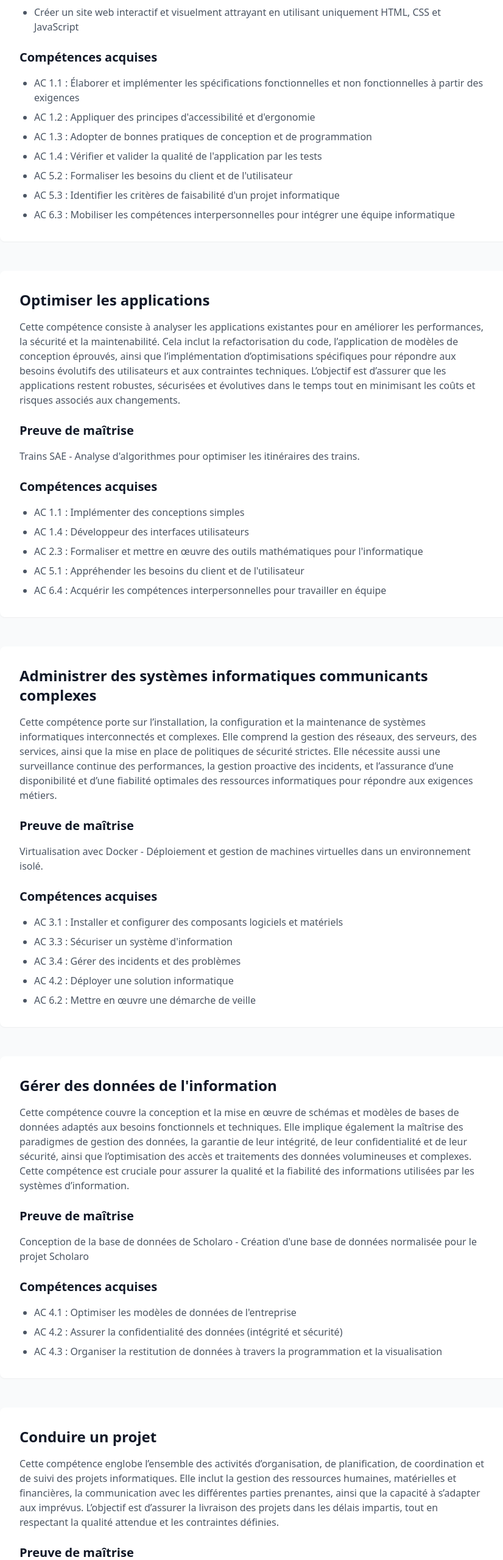
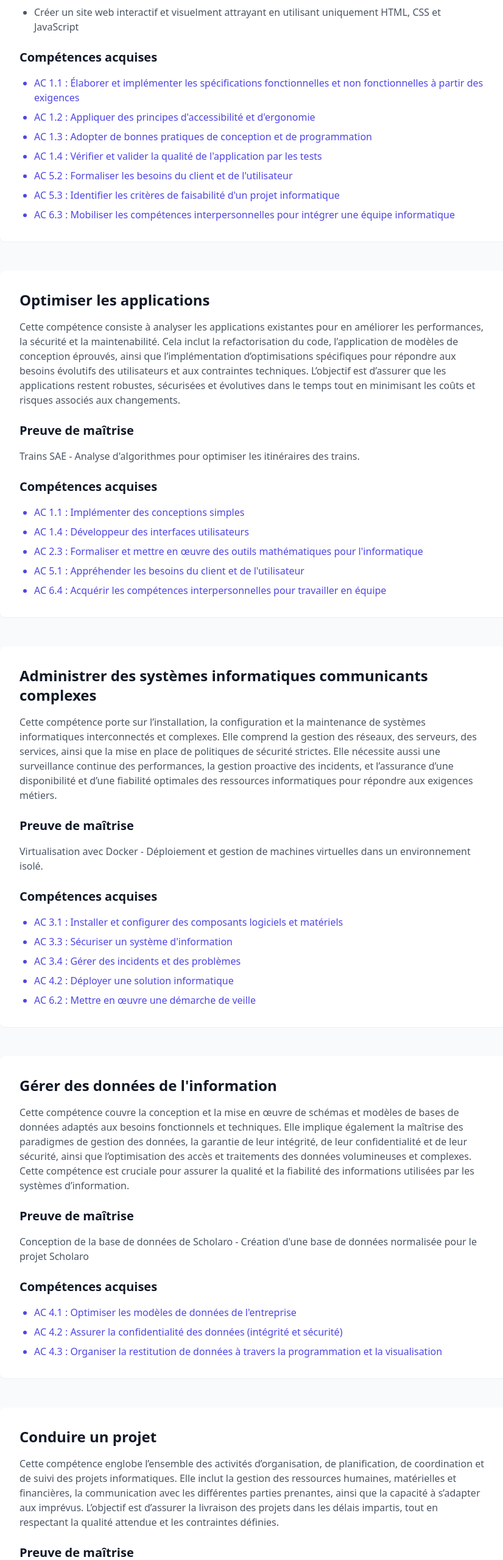
Before and after one commit to youyou-28/Portfolio, a React (Vite) app: page /learning in a window 1280 px wide. Shown: the part 1428-3986 px from the top of the page at 61% size, without its empty margins (224-1050 px from the left). Built offline with nearby package versions, Linux system fonts and the light colour scheme.

Commit message:
Update LearningPage.tsx

```diff
--- a/src/pages/LearningPage.tsx
+++ b/src/pages/LearningPage.tsx
@@ -78,7 +78,7 @@ return (
 
       <div>
         <h4 className="text-xl font-semibold text-gray-900 mb-4">Compétences acquises</h4>
-        <ul className="list-disc pl-6 space-y-2 text-gray-600">
+        <ul className="list-disc pl-6 space-y-2 text-indigo-600">
           <li>AC 1.1 : Élaborer et implémenter les spécifications fonctionnelles et non fonctionnelles à partir des exigences</li>
           <li>AC 1.2 : Appliquer des principes d'accessibilité et d'ergonomie</li>
           <li>AC 1.3 : Adopter de bonnes pratiques de conception et de programmation</li>
@@ -105,7 +105,7 @@ return (
 
       <div>
         <h4 className="text-xl font-semibold text-gray-900 mb-4">Compétences acquises</h4>
-        <ul className="list-disc pl-6 space-y-2 text-gray-600">
+        <ul className="list-disc pl-6 space-y-2 text-indigo-600">
           <li>AC 1.1 : Implémenter des conceptions simples</li>
           <li>AC 1.4 : Développeur des interfaces utilisateurs</li>
           <li>AC 2.3 : Formaliser et mettre en œuvre des outils mathématiques pour l'informatique</li>
@@ -130,7 +130,7 @@ return (
 
       <div>
         <h4 className="text-xl font-semibold text-gray-900 mb-4">Compétences acquises</h4>
-        <ul className="list-disc pl-6 space-y-2 text-gray-600">
+        <ul className="list-disc pl-6 space-y-2 text-indigo-600">
           <li>AC 3.1 : Installer et configurer des composants logiciels et matériels</li>
           <li>AC 3.3 : Sécuriser un système d'information</li>
           <li>AC 3.4 : Gérer des incidents et des problèmes</li>
@@ -155,7 +155,7 @@ return (
 
       <div>
         <h4 className="text-xl font-semibold text-gray-900 mb-4">Compétences acquises</h4>
-        <ul className="list-disc pl-6 space-y-2 text-gray-600">
+        <ul className="list-disc pl-6 space-y-2 text-indigo-600">
           <li>AC 4.1 : Optimiser les modèles de données de l'entreprise</li>
           <li>AC 4.2 : Assurer la confidentialité des données (intégrité et sécurité)</li>
           <li>AC 4.3 : Organiser la restitution de données à travers la programmation et la visualisation</li>
@@ -178,7 +178,7 @@ return (
 
       <div>
         <h4 className="text-xl font-semibold text-gray-900 mb-4">Compétences acquises</h4>
-        <ul className="list-disc pl-6 space-y-2 text-gray-600">
+        <ul className="list-disc pl-6 space-y-2 text-indigo-600">
           <li>AC 4.1 : Identifier les besoins et les contraintes d'un projet</li>
           <li>AC 4.3 : Suivre l'avancement d'un projet</li>
           <li>AC 4.4 : Évaluer les résultats d'un projet</li>
@@ -203,7 +203,7 @@ return (
 
       <div>
         <h4 className="text-xl font-semibold text-gray-900 mb-4">Compétences acquises</h4>
-        <ul className="list-disc pl-6 space-y-2 text-gray-600">
+        <ul className="list-disc pl-6 space-y-2 text-indigo-600">
           <li>AC 1.2 : Travailler en environnement collaboratif</li>
           <li>AC 5.3 : Communiquer efficacement avec les parties interprètent</li>
           <li>AC 6.3 : Adopter une posture professionnelle</li>
```
